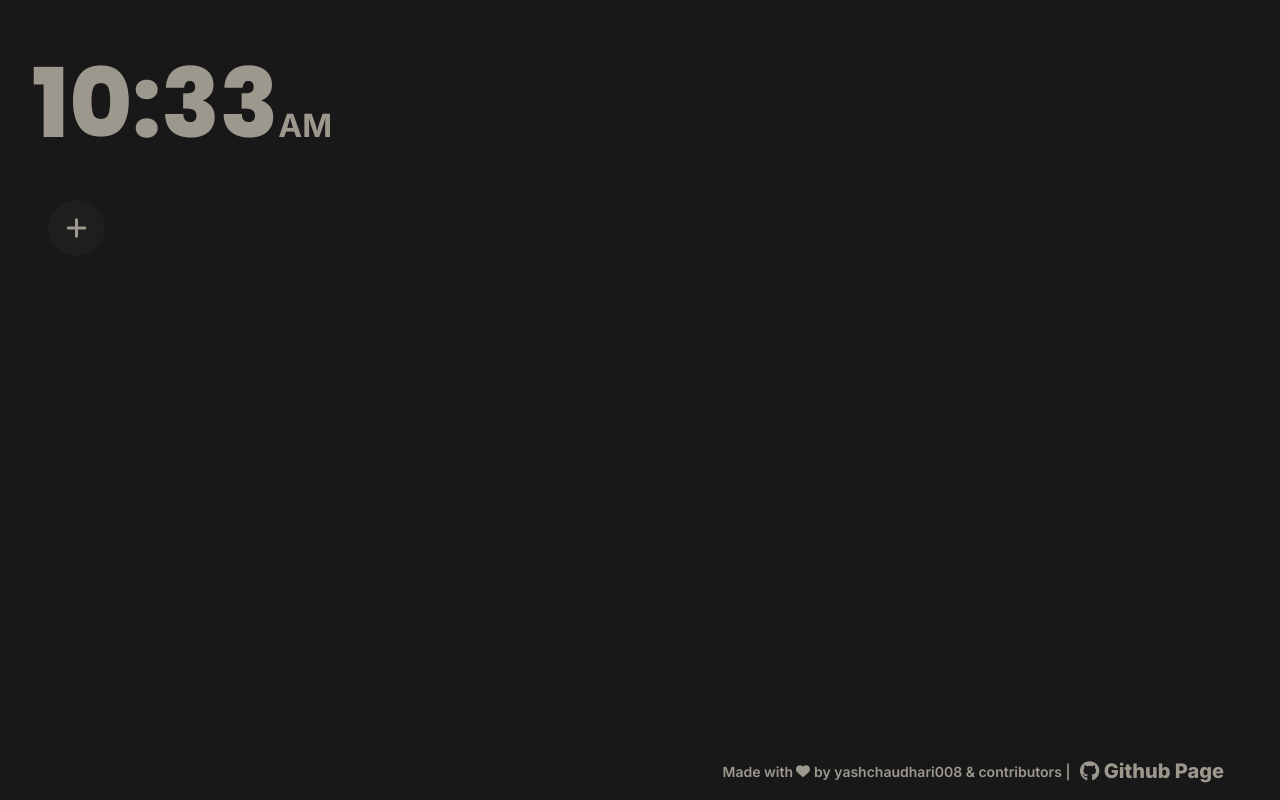
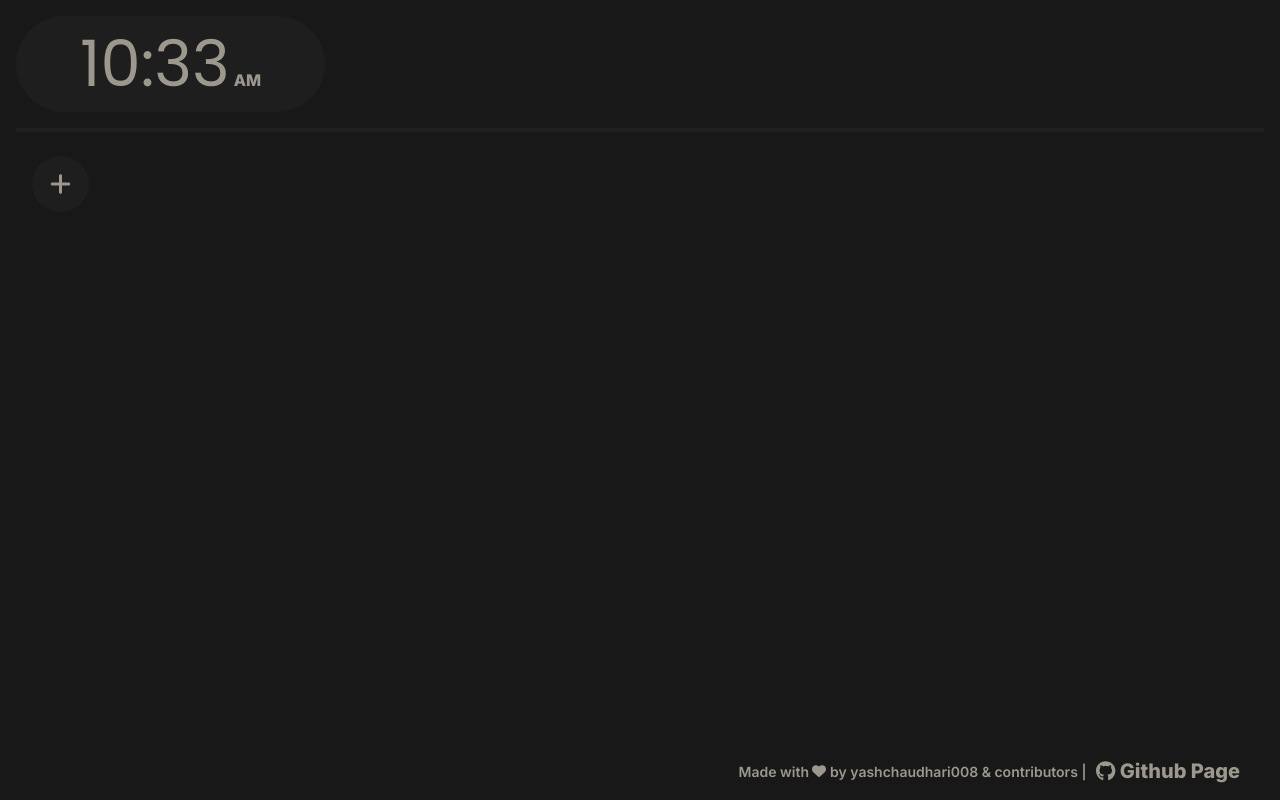
Before and after one commit to yashchaudhari008/minime, a React (Vite) app: page / in a window 1280 px wide. Built offline with nearby package versions, Linux system fonts and the light colour scheme.

Commit message:
clock revamped

```diff
--- a/src/app.module.scss
+++ b/src/app.module.scss
@@ -2,7 +2,7 @@
 	height: 100%;
 	display: flex;
 	gap: 16px;
-	padding: 32px;
+	padding: 16px;
 	padding-bottom: 0px;
 	flex-direction: column;
 }
--- a/src/components/TopBar/clock.module.scss
+++ b/src/components/TopBar/clock.module.scss
@@ -6,14 +6,21 @@
 
 	color: $clockColor;
 
-	font-size: 96px;
-	font-weight: 800;
-	width: 350px;
+	font-size: 64px;
+	font-weight: 400;
+	width: min-content;
+
+	padding-inline: 64px;
+	border-radius: 64px;
+
+	background-color: $secondaryColor;
 
 	.meridiem {
 		@include font-inter;
 
-		font-weight: bold;
-		font-size: 32px;
+		margin-left: 4px;
+
+		font-weight: 800;
+		font-size: 16px;
 	}
 }
--- a/src/components/TopBar/topBar.module.scss
+++ b/src/components/TopBar/topBar.module.scss
@@ -1,6 +1,9 @@
+@import "/src/styles/variables.scss";
 @import "/src/styles/mixins.scss";
 
 .topBar {
 	@include font-poppins;
 	width: 100%;
+	padding-bottom: 16px;
+	border-bottom: 4px solid rgba($primaryColor, 0.05);
 }
```
